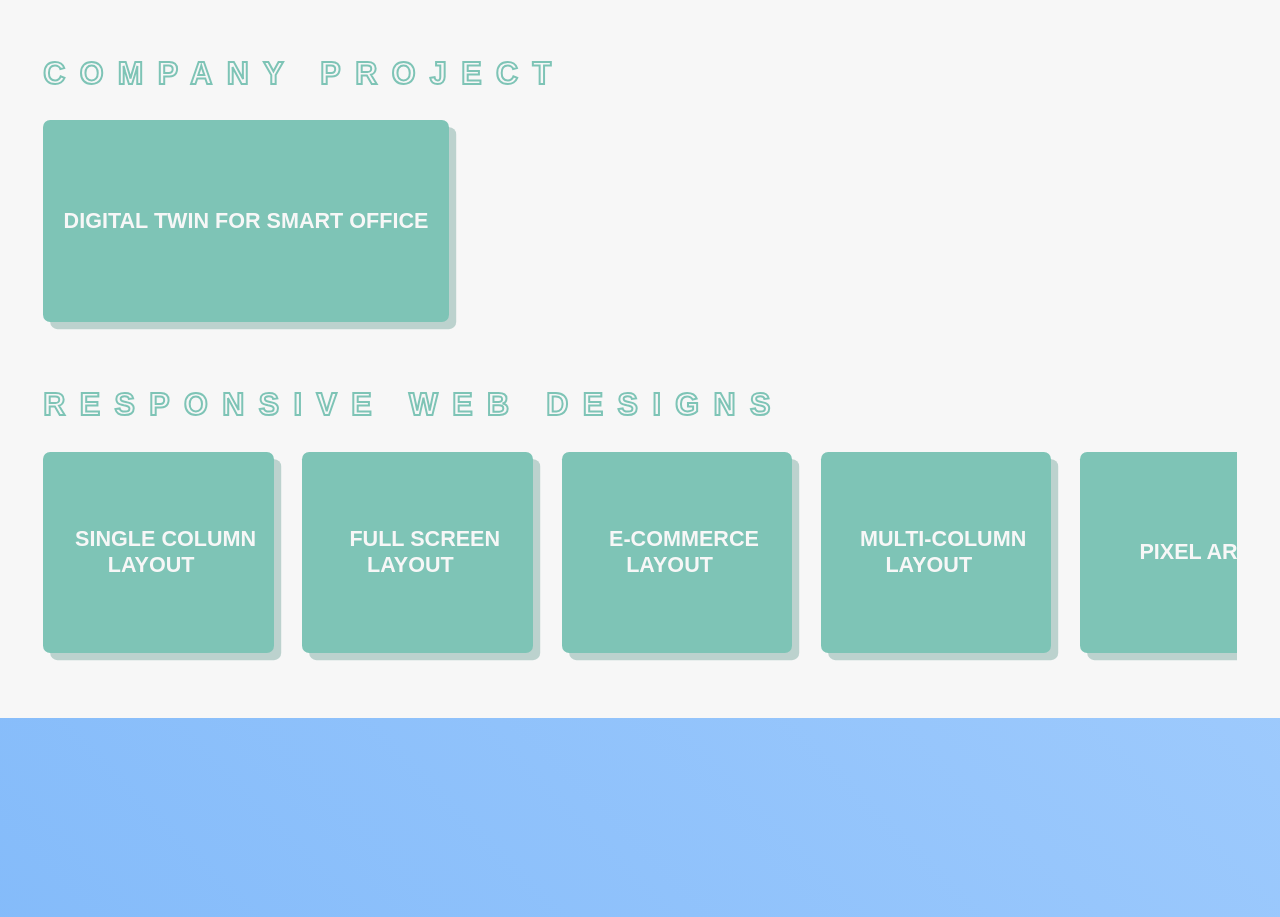
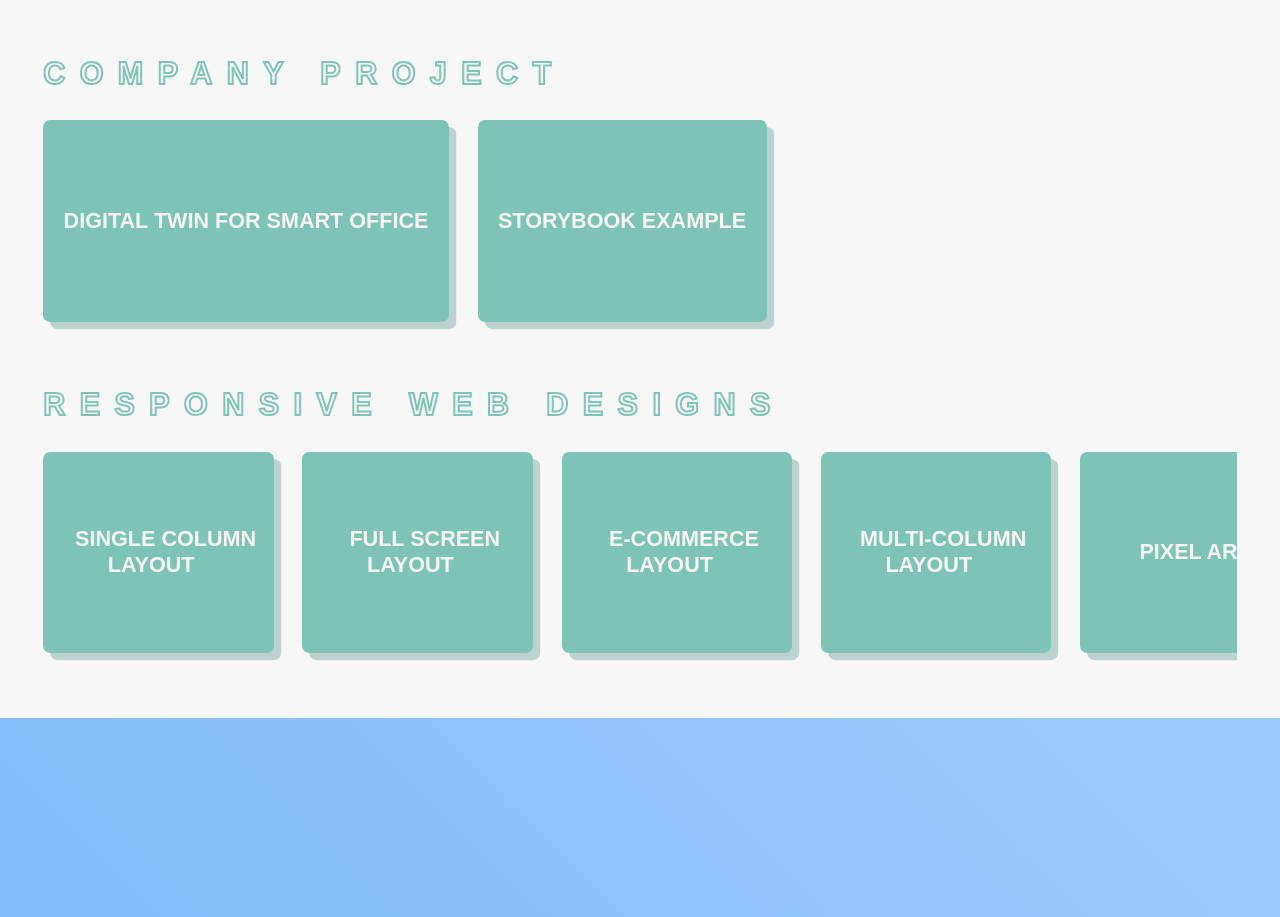
Before and after one commit to makiyo-ronkko/makiyo-app, a React (Create React App) app: page / in a window 1280 px wide. Shown: the part 1249-2166 px from the top of the page. Built offline with nearby package versions, Linux system fonts and the light colour scheme.

Commit message:
develop: feat: add a new link to the project example

```diff
--- a/src/components/Main/CompanyProject.tsx
+++ b/src/components/Main/CompanyProject.tsx
@@ -16,6 +16,17 @@ export const CompanyProject = () => {
 						</button>
 					</div>
 				</Link>
+				<a
+					href='https://makiyo-storybook.vercel.app/'
+					className={Styles.link}
+					target='_blank'
+				>
+					<div className={`${Styles.project}`}>
+						<button className={Styles.projectButton}>
+							<b className={Styles.text}>Storybook Example</b>
+						</button>
+					</div>
+				</a>
 			</div>
 		</div>
 	);
```
